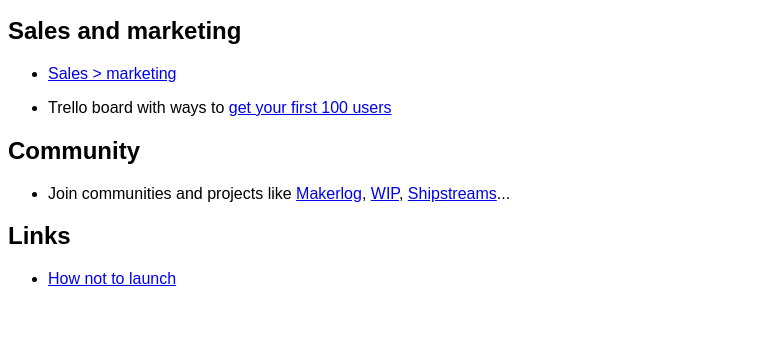
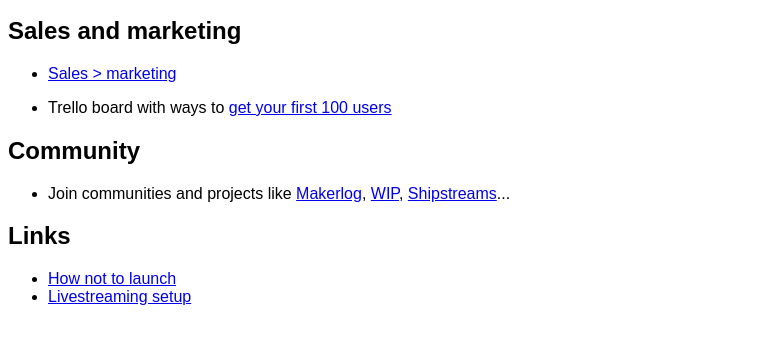
Before and after one commit to raulrpearson/journey-to-maker, a Gatsby site: page / in a window 1280 px wide. Shown: the part 101-444 px from the top of the page, without its empty margins (0-762 px from the left). Built offline with nearby package versions, Linux system fonts and the light colour scheme; Gatsby itself is replaced by a stand-in of ours.

Commit message:
Add link to livestreaming setup

```diff
--- a/src/pages/index.mdx
+++ b/src/pages/index.mdx
@@ -32,3 +32,5 @@
 ## Links
 
 - [How not to launch](https://www.hownottolaunch.com/)
+- [Livestreaming
+setup](https://medium.com/@suzhinton/my-twitch-live-coding-setup-b2516672fb21)
```
